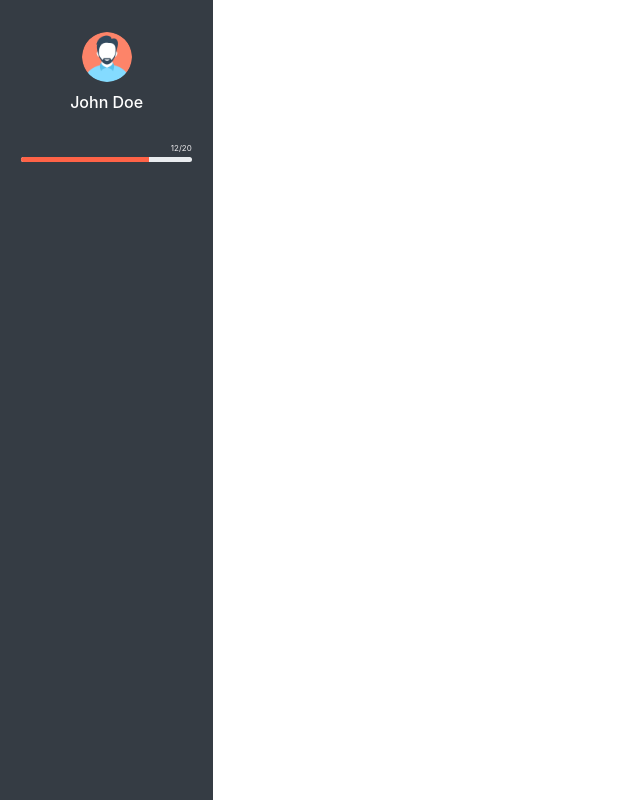
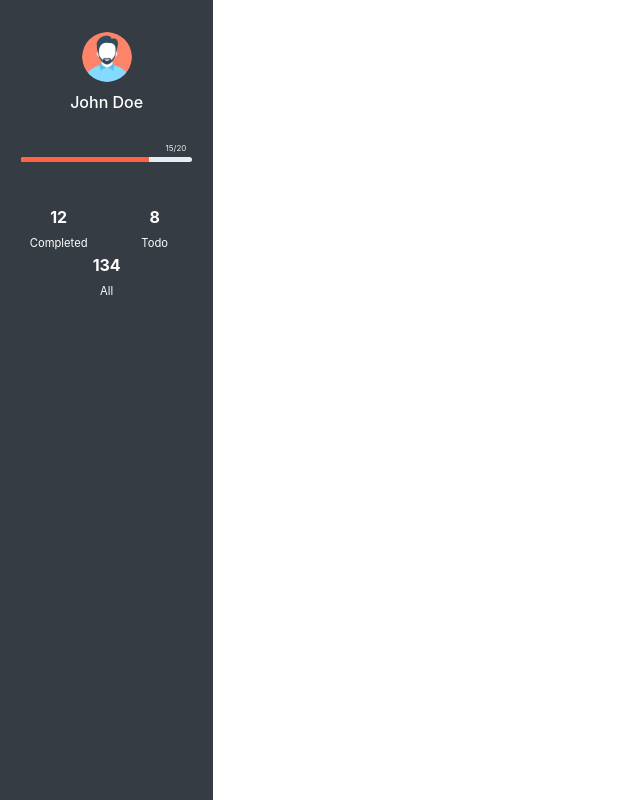
Before and after one commit to Gokul-ramalingam/Taskist, an Angular app: page /profile in a window 1280 px wide. Shown: the whole page, without its empty margins (0-640 px from the left). Built offline with nearby package versions, Linux system fonts and the light colour scheme.

Commit message:
Update in profile component

```diff
--- a/src/app/profile/profile.component.css
+++ b/src/app/profile/profile.component.css
@@ -23,7 +23,7 @@
 .accompletion{
  color: #ECEBED;
  font-size: 0.5em;
- margin: 5% 0% 0% 70%;
+ margin: 5% 5% 0% 70%;
 }
 .progress{
     width: 80%;
@@ -37,28 +37,34 @@
     background-color: tomato;
 }
 
-/* .details{
+.details{
     text-align: left;
-    margin:  5% 10% 0% 10%;
+    margin:  20% 5% 0% 5%;
     color: #ffffff;
-} */
+}
+
 
 /* .data{
     margin:0%;
-}
+} */
 .completed
 {
-   padding: 5% 30% 0% 10% ;
+    text-align: center;
 }
 .remaining{
-    padding: 0% 30% 0% 0% ;
-} */
+    text-align: center;
+}
 
-/* .activity1,.activity2,.activity3{
+.total{
+    text-align: center;
+}
+
+ .activity{
     margin:0%;
     font-size: .7em;
 }
 
+/*
 .activity1{
     margin:0% 12% 0% 0%;
 }
--- a/src/app/profile/profile.component.html
+++ b/src/app/profile/profile.component.html
@@ -3,16 +3,24 @@
     <div class="profileDetails">
         <img src="assets/images/profilepic.png" class="rounded-circle" alt="Cinque Terre" width="50" height="50">
         <h6 class="name">John Doe</h6>
-        <span class="accompletion">12/20</span>
+        <span class="accompletion">15/20</span>
         <div class="progress">
                 <div class="progress-bar bar"></div>
          </div>
-         <!-- <div class="details">
-         <h6 class="data"><span class="completed">12</span><span class="remaining">8</span><span class="total">20</span></h6>
-         <span class="activity1">Completed</span>
-         <span class="activity2">Todo</span>
-         <span class="activity3">All</span>
-        </div> -->
+         <div class="row details">
+            <div class="col completed">
+                <b>12</b><br>
+                <span class="activity">Completed</span>
+            </div>
+            <div class="col remaining">
+                <b>8</b><br>
+                <span class="activity">Todo</span>
+            </div>
+            <div class="col total">
+                <b>134</b><br>
+                <span class="activity">All</span>
+            </div>
+        </div>
     </div>
 </div>
 <div class="col-10 col-sm-7 col-md-10 list">
```
